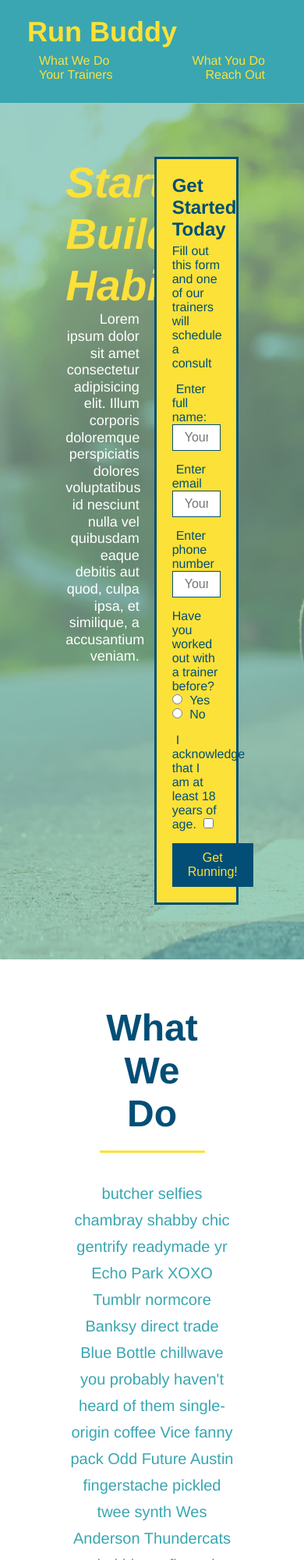
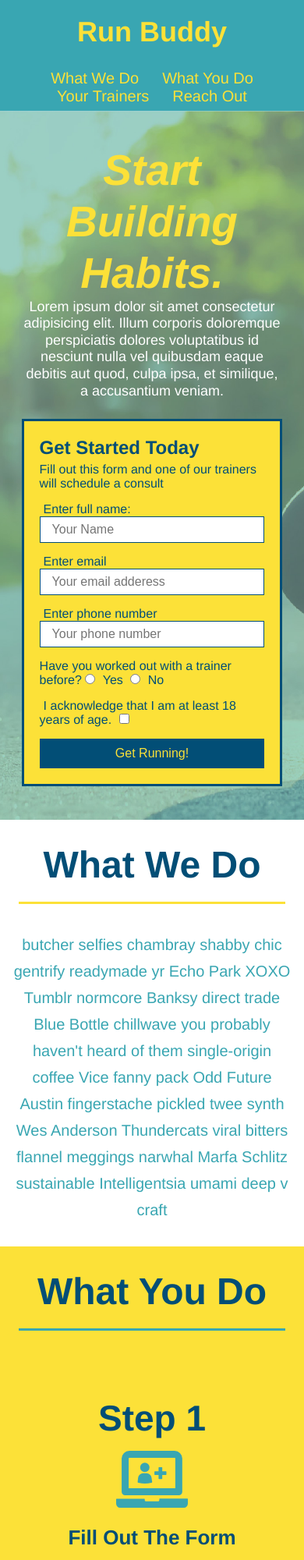
Before and after one commit to Zdavis92/run-buddy, a plain HTML site: page index.html in a window 390 px wide. Shown: the top 2000 px of the page at 78% size. Drawn offline with Linux system fonts and the light colour scheme.

Commit message:
add media screens

```diff
--- a/assets/css/style.css
+++ b/assets/css/style.css
@@ -288,5 +288,87 @@ section {
     font-size: 16px;
 }
 @media screen and (max-width: 980px) {
+header {
+    padding-bottom: 0;
+    justify-content: center;
+}
+header h1 {
+    width: 100%;
+    text-align: center;
+}
+header nav ul {
+    margin-top: 20px;
+    width: 100%;
+    justify-content: center;
+}
+header nav ul li a {
+    font-size:20px;
+}
+.hero-cta, .hero-form {
+    width: 100%;
+}
+.hero-cta {
+    text-align: center;
+}
+.section-title {
+    width: 80%;
+}
+.trainer {
+    flex:0 70%;
+}
+.contact-info iframe {
+    flex:1 100%;
+}
+footer h2, footer div {
+    text-align: center;
+    width: 100%;
+}
+}
+@media screen and (max-width: 768px) {
+    section {
+        padding: 30px 15px;
+    }
+    .step h3 {
+        flex: 1 100%;
+        text-align: center;
+        justify-content: center;
+    }
+    .step-info {
+        flex: 2 100%;
+        text-align: center;
+        justify-content: center;
+    }
+    .step-img {
+        flex: 0 32%;
+        margin-right: 0;
+        margin-top: 15px;
+        margin-bottom: 15px;
+    }
+    .step-text {
+        flex: 100%;
+    }
+}
+@media screen and (max-width: 575px) {
+    .hero-form button {
+        width:100%;
+    }
+    .section-title {
+        width: 95%;
+    }
+    .intro p {
+        width: 100%;
+    }
+    .trainer {
+        flex: 0 100%;
+    }
+    .contact-info {
+        text-align: center;
+    }
+    .contact-info > * {
+        flex: 0 100%;
+    }
+    .contact-form {
+        order: 3;
+    }
 
 }
```
